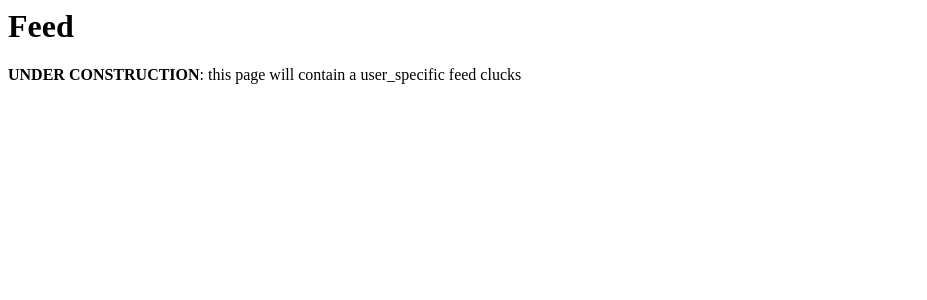
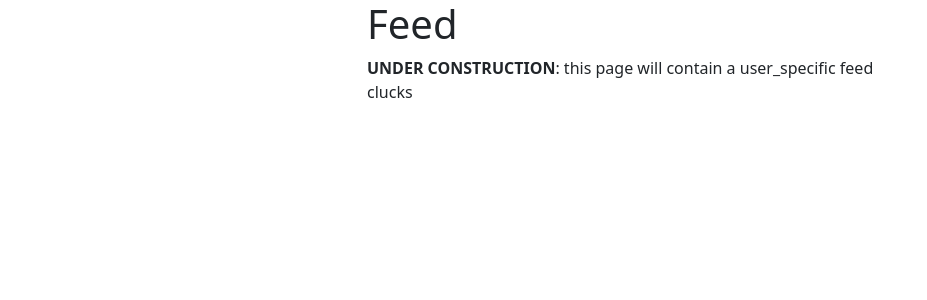
Before and after one commit to jiewu9293/clucker, a Django app: template microblogs/templates/feed.html in a window 1280 px wide. Shown: the top 300 px of the page, without its empty margins (0-927 px from the left). Run offline with Django 5.2, Linux system fonts and the light colour scheme; the template is opened without the code that fills it, so the values that code supplies are empty.

Commit message:
render feed template with bootstrap

```diff
--- a/microblogs/templates/feed.html
+++ b/microblogs/templates/feed.html
@@ -1,10 +1,11 @@
-<html>
-<head>
-    <title>clucker</title>
-</head>
-    <body>
+{% extends 'base.html' %}
+{% block body %}
+<div class="container">
+    <div class="row">
+        <div class="col-sm-12 col-md-6 offset-md-3">
         <h1>Feed</h1>
         <p><b>UNDER CONSTRUCTION</b>: this page will contain a user_specific feed clucks </p>
-    </body>
-
-</html>
+        </div>
+    </div>
+</div>
+{% endblock %}
```
